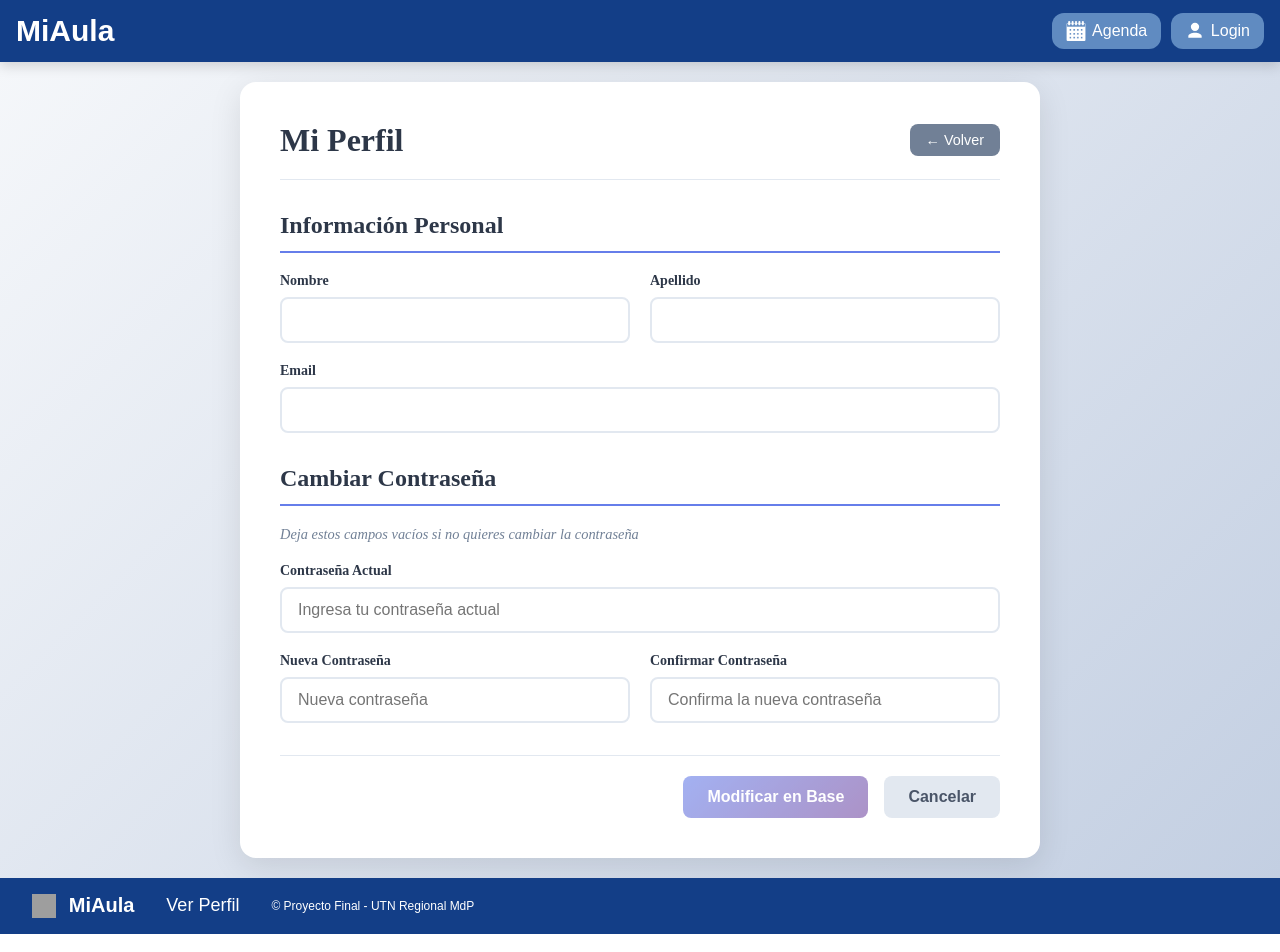
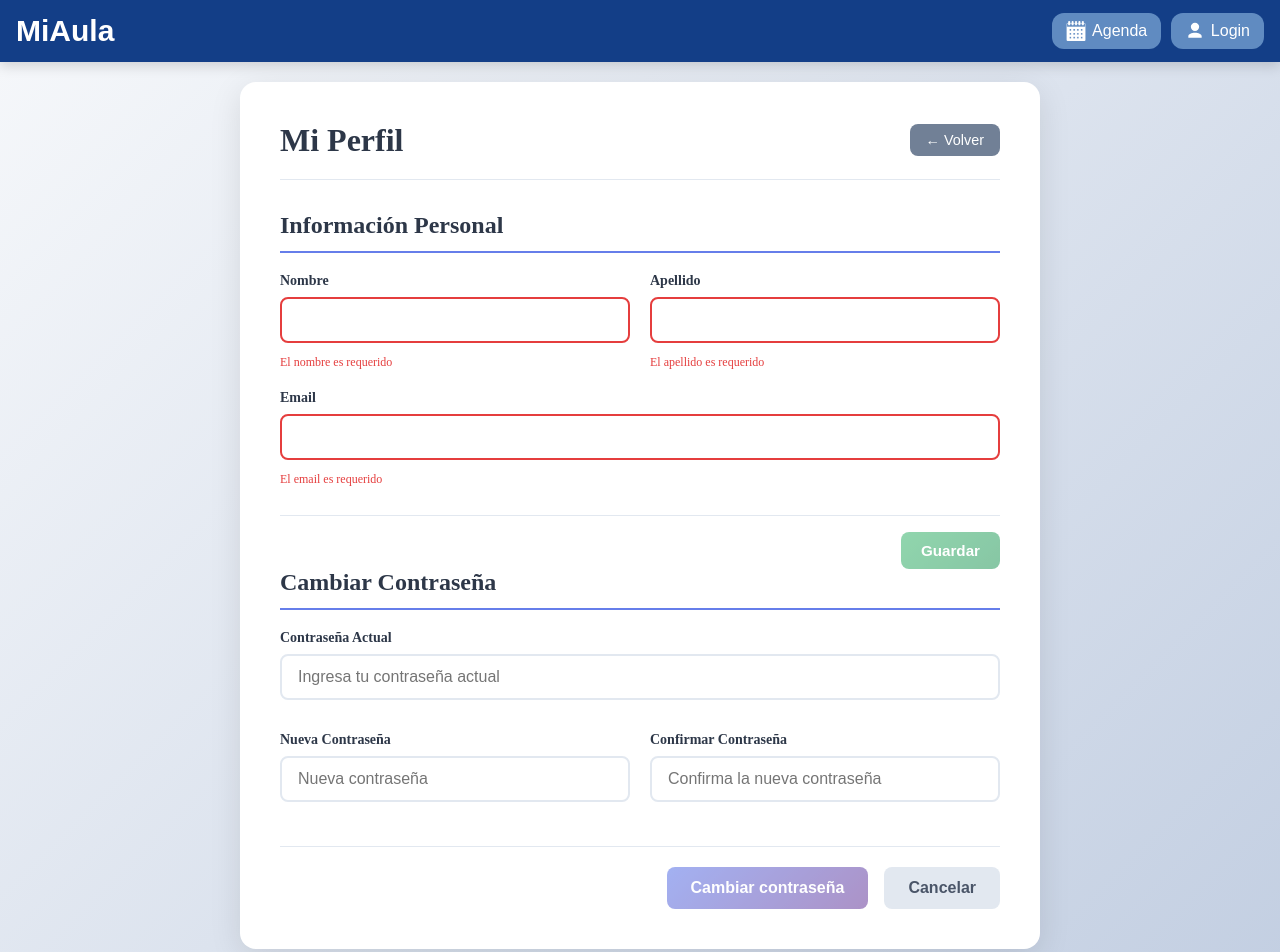
Before and after one commit to Gabigarciaret/gestor-aulas, an Angular app: page /perfil in a window 1280 px wide. Shown: the top 952 px of the page. Built offline with nearby package versions, Linux system fonts and the light colour scheme; data requests are answered from the project's data file; grey boxes are pictures that could not be loaded; a web font is replaced by a local one.

Commit message:
Editar Usuario: informacion personal y contraseña

```diff
--- a/src/app/models/usuario.ts
+++ b/src/app/models/usuario.ts
@@ -5,4 +5,5 @@ export interface Usuario {
     password?:string;
     rol?: 'ADMIN' | 'PROFESOR';
     email:string;
+    activo:boolean;
 }
--- a/src/app/pages/login/login.html
+++ b/src/app/pages/login/login.html
@@ -6,7 +6,7 @@
             <input id="nombre-email" type="text" formControlName="email">
             <span class="error">
                 @if (form.get('email')?.invalid && form.get('email')?.touched) {
-                    El campo Email es obligatorio
+                    Ingrese su Email
                 }
             </span>
         </div>
@@ -15,7 +15,7 @@
             <input id="contraseña" type="password" formControlName="password">
             <span class="error">
                 @if (form.get('password')?.invalid && form.get('password')?.touched) {
-                    El campo Contraseña es obligatorio
+                    Ingrese una Contraseña
                 }
             </span>
         </div>
--- a/src/app/pages/perfil/perfil.component.css
+++ b/src/app/pages/perfil/perfil.component.css
@@ -65,11 +65,37 @@
   border-bottom: 2px solid #667eea;
 }
 
-.section-note {
-  color: #718096;
-  font-size: 0.9rem;
-  margin: 0;
-  font-style: italic;
+.form-actions-section {
+  display: flex;
+  justify-content: flex-end;
+  padding-top: 16px;
+  margin-top: 8px;
+  border-top: 1px solid #e2e8f0;
+}
+
+.btn-save-info {
+  background: linear-gradient(135deg, #48bb78 0%, #38a169 100%);
+  color: white;
+  border: none;
+  padding: 10px 20px;
+  border-radius: 8px;
+  font-size: 0.95rem;
+  font-weight: 600;
+  cursor: pointer;
+  transition: transform 0.2s, box-shadow 0.2s;
+  box-shadow: 0 2px 8px rgba(72, 187, 120, 0.3);
+}
+
+.btn-save-info:hover:not(:disabled) {
+  transform: translateY(-2px);
+  box-shadow: 0 4px 12px rgba(72, 187, 120, 0.4);
+}
+
+.btn-save-info:disabled {
+  opacity: 0.6;
+  cursor: not-allowed;
+  transform: none;
+  box-shadow: none;
 }
 
 .form-row {
--- a/src/app/pages/perfil/perfil.component.html
+++ b/src/app/pages/perfil/perfil.component.html
@@ -5,8 +5,8 @@
       <button (click)="volver()" class="btn-volver">← Volver</button>
     </div>
 
-    <form [formGroup]="form" (ngSubmit)="onSubmit()" class="perfil-form">
-      <!-- Información personal -->
+    <!-- Formulario perfil -->
+    <form [formGroup]="formPerfil" (ngSubmit)="enviarDatos()" class="perfil-form">
       <div class="form-section">
         <h3>Información Personal</h3>
 
@@ -18,10 +18,10 @@
               type="text"
               formControlName="nombre"
               class="form-control"
-              [class.error]="form.get('nombre')?.invalid && form.get('nombre')?.touched"
+              [class.error]="formPerfil.get('nombre')?.invalid"
             />
-            @if (form.get('nombre')?.invalid && form.get('nombre')?.touched) {
-              <div class="error-message">El nombre es requerido</div>
+            @if (formPerfil.get('nombre')?.invalid) {
+            <div class="error-message">El nombre es requerido</div>
             }
           </div>
 
@@ -32,10 +32,11 @@
               type="text"
               formControlName="apellido"
               class="form-control"
-              [class.error]="form.get('apellido')?.invalid && form.get('apellido')?.touched"
+              [class.error]="
+                formPerfil.get('apellido')?.invalid"
             />
-            @if (form.get('apellido')?.invalid && form.get('apellido')?.touched) {
-              <div class="error-message">El apellido es requerido</div>
+            @if (formPerfil.get('apellido')?.invalid) {
+            <div class="error-message">El apellido es requerido</div>
             }
           </div>
         </div>
@@ -47,25 +48,34 @@
             type="email"
             formControlName="email"
             class="form-control"
-            [class.error]="form.get('email')?.invalid && form.get('email')?.touched"
+            [class.error]="formPerfil.get('email')?.invalid"
           />
-          @if (form.get('email')?.invalid && form.get('email')?.touched) {
-            <div class="error-message">
-              @if (form.get('email')?.errors?.['required']) {
-                El email es requerido
-              }
-              @if (form.get('email')?.errors?.['email']) {
-                Ingresa un email válido
-              }
-            </div>
+          @if (formPerfil.get('email')?.invalid) {
+          <div class="error-message">
+            @if (formPerfil.get('email')?.errors?.['required']) { El email es requerido } @if
+            (formPerfil.get('email')?.errors?.['email']) { Ingresa un email válido }
+          </div>
           }
         </div>
+
+        <div class="form-actions-section">
+          <button type="submit" class="btn-save-info" [disabled]="loadingPerfil || formPerfil.invalid">
+            @if (loadingPerfil) { Guardando... } @else { Guardar }
+          </button>
+        </div>
+
+        @if (mensajePerfil()) {
+        <div class="success-message">{{ mensajePerfil() }}</div>
+        } @if (errorPerfil()) {
+        <div class="error-message global-error">{{ errorPerfil() }}</div>
+        }
       </div>
+    </form>
 
-      <!-- Cambiar contraseña -->
+    <!-- Formulario contraseña -->
+    <form [formGroup]="formPassword" (ngSubmit)="enviarPassword()" class="perfil-form">
       <div class="form-section">
         <h3>Cambiar Contraseña</h3>
-        <p class="section-note">Deja estos campos vacíos si no quieres cambiar la contraseña</p>
 
         <div class="form-group">
           <label for="passwordActual">Contraseña Actual</label>
@@ -76,6 +86,11 @@
             class="form-control"
             placeholder="Ingresa tu contraseña actual"
           />
+          <div class="error-message">
+            @if (formPassword.get('passwordActual')?.errors?.['required'] &&
+            formPassword.get('passwordActual')?.touched &&
+            formPassword.get('passwordActual')?.dirty) { La contraseña actual es requerida }
+          </div>
         </div>
 
         <div class="form-row">
@@ -88,6 +103,15 @@
               class="form-control"
               placeholder="Nueva contraseña"
             />
+            <div class="error-message">
+              @if (formPassword.get('passwordNuevo')?.errors?.['required'] &&
+              formPassword.get('passwordNuevo')?.touched &&
+              formPassword.get('passwordNuevo')?.dirty){ La contraseña es requerida } @if
+              (formPassword.get('passwordNuevo')?.errors?.['minlength'] &&
+              formPassword.get('passwordNuevo')?.touched &&
+              formPassword.get('passwordNuevo')?.dirty) { La contraseña debe tener mínimo 3
+              caracteres }
+            </div>
           </div>
 
           <div class="form-group">
@@ -99,17 +123,21 @@
               class="form-control"
               placeholder="Confirma la nueva contraseña"
             />
+            <div class="error-message">
+              @if (formPassword.get('passwordConfirmar')?.errors?.['required'] &&
+              formPassword.get('passwordConfirmar')?.touched &&
+              formPassword.get('passwordConfirmar')?.dirty){ Es necesario que repitas la nueva
+              contraseña }
+            </div>
           </div>
         </div>
       </div>
 
       <!-- Mensajes -->
-      @if (mensaje) {
-        <div class="success-message">{{ mensaje }}</div>
-      }
-
-      @if (error) {
-        <div class="error-message global-error">{{ error }}</div>
+      @if (mensajePassword()) {
+      <div class="success-message">{{ mensajePassword() }}</div>
+      } @if (errorPassword()) {
+      <div class="error-message global-error">{{ errorPassword() }}</div>
       }
 
       <!-- Botones -->
@@ -117,18 +145,12 @@
         <button
           type="submit"
           class="btn-primary"
-          [disabled]="loading || form.invalid"
+          [disabled]="loadingPassword || formPassword.invalid"
         >
-          @if (loading) {
-            Guardando...
-          } @else {
-            Modificar en Base
-          }
+          @if (loadingPassword) { Cambiando contraseña... } @else { Cambiar contraseña }
         </button>
 
-        <button type="button" (click)="volver()" class="btn-secondary">
-          Cancelar
-        </button>
+        <button type="button" (click)="volver()" class="btn-secondary">Cancelar</button>
       </div>
     </form>
   </div>
--- a/src/app/pages/perfil/perfil.component.ts
+++ b/src/app/pages/perfil/perfil.component.ts
@@ -1,71 +1,130 @@
-import { Component, inject, OnInit } from '@angular/core';
+import { Component, inject, OnInit, signal } from '@angular/core';
 import { CommonModule } from '@angular/common';
 import { ReactiveFormsModule, FormBuilder, FormGroup, Validators } from '@angular/forms';
 import { Router } from '@angular/router';
 import { AuthService } from '../../auth/service/auth-service';
+import { Usuario } from '../../models/usuario';
+import { UsuarioService } from '../../services/usuario-service/usuario-service';
 
 @Component({
   selector: 'app-perfil',
   standalone: true,
   imports: [CommonModule, ReactiveFormsModule],
   templateUrl: './perfil.component.html',
-  styleUrls: ['./perfil.component.css']
+  styleUrls: ['./perfil.component.css'],
 })
 export class PerfilComponent implements OnInit {
   private auth = inject(AuthService);
   private router = inject(Router);
   private fb = inject(FormBuilder);
+  private usuarioService = inject(UsuarioService);
 
-  loading = false;
-  mensaje: string | null = null;
-  error: string | null = null;
+  usuarioActual?: Usuario;
 
-  form = this.fb.group({
-      nombre: [this.auth.infoUsuario().nombre, [Validators.required, Validators.minLength(2)]],
-      apellido: [this.auth.infoUsuario().apellido, [Validators.required, Validators.minLength(2)]],
-      email: [this.auth.infoUsuario().email, [Validators.required, Validators.email]],
-      passwordActual: ['', [Validators.required]],
-      passwordNuevo: ['', [Validators.required]],
-      passwordConfirmar: ['']
-    });
+  loadingPerfil = false;
+  loadingPassword = false;
+  mensajePerfil = signal('');
+  mensajePassword = signal('');
+  errorPerfil = signal('');
+  errorPassword = signal('');
+
+  formPerfil = this.fb.group({
+    nombre: [this.auth.infoUsuario().nombre, [Validators.required, Validators.minLength(2)]],
+    apellido: [this.auth.infoUsuario().apellido, [Validators.required, Validators.minLength(2)]],
+    email: [this.auth.infoUsuario().email, [Validators.required, Validators.email]],
+  });
+
+  formPassword = this.fb.group({
+    passwordActual: ['', [Validators.required]],
+    passwordNuevo: ['', [Validators.required, Validators.minLength(3)]],
+    passwordConfirmar: ['', [Validators.required]],
+  });
 
   ngOnInit() {
     if (!this.auth.usuarioLogueado) {
       this.router.navigate(['/login']);
       return;
     }
+
+    this.usuarioService.getUsuarioById(this.auth.infoUsuario().id).subscribe({
+      next: (data) => {
+        this.usuarioActual = data;
+      },
+      error: () => {
+        this.errorPerfil.set('Fallo en el servidor');
+        this.errorPassword.set('Fallo en el servidor');
+      },
+    });
   }
 
-  onSubmit() {
-    if (this.form.invalid) {
-      this.form.markAllAsTouched();
+  enviarDatos() {
+    if (this.formPerfil.invalid) {
       return;
     }
 
-    const formData = this.form.value;
+    this.loadingPerfil = true;
+    this.mensajePerfil.set('');
+    this.errorPerfil.set('');
 
-    // Validar contraseñas
-    if (formData.passwordNuevo && formData.passwordNuevo !== formData.passwordConfirmar) {
-      this.error = 'Las contraseñas nuevas no coinciden';
+    this.usuarioActual = {
+      ...this.usuarioActual!,
+      nombre: this.formPerfil.value.nombre!,
+      apellido: this.formPerfil.value.apellido!,
+      email: this.formPerfil.value.email!,
+    };
+
+    this.auth.actualizarInfoUsuario(this.usuarioActual!).subscribe({
+      next: () => {
+        this.mensajePerfil.set('¡Perfil actualizado correctamente!');
+        this.loadingPerfil = false;
+      },
+      error: () => {
+        this.errorPerfil.set('Error al actualizar el perfil');
+        this.loadingPerfil = false;
+      },
+    });
+  }
+
+  enviarPassword() {
+    if (this.formPassword.invalid) {
       return;
     }
 
-    this.loading = true;
-    this.error = null;
-    this.mensaje = null;
+    this.loadingPassword = true;
+    this.mensajePassword.set('');
+    this.errorPassword.set('');
 
-    // Por ahora solo simular la actualización
-    setTimeout(() => {
-      this.loading = false;
-      this.mensaje = '¡Perfil actualizado correctamente!';
+    if (
+      !this.auth.validarPassword(
+        this.usuarioActual!.password!,
+        this.formPassword.value.passwordActual!
+      )
+    ) {
+      this.errorPassword.set('Contraseña incorrecta');
+      this.loadingPassword = false;
+      return;
+    }
 
-      // Limpiar campos de contraseña
-      this.form.patchValue({
-        passwordActual: '',
-        passwordNuevo: '',
-        passwordConfirmar: ''
+    if (this.formPassword.value.passwordNuevo! !== this.formPassword.value.passwordConfirmar!) {
+      this.errorPassword.set('Repite correctamente la nueva contraseña');
+      this.loadingPassword = false;
+      return;
+    }
+
+    this.usuarioService
+      .actualizarPassword(this.usuarioActual?.id!, this.formPassword.value.passwordNuevo!)
+      .subscribe({
+        next: () => {
+          this.mensajePassword.set('¡Contraseña actualizada correctamente!');
+          this.formPassword.reset();
+          this.formPassword.markAsUntouched();
+          this.loadingPassword = false;
+        },
+        error: () => {
+          this.errorPassword.set('Error al actualizar la contraseña');
+          this.loadingPassword = false;
+        },
       });
-    }, 1000);
   }
 
   volver() {
```
Also changed, not shown: db/db.json (+33 -22 lines), src/app/auth/service/auth-service.ts (+38 -8 lines), src/app/services/usuario-service/usuario-service.ts (+13 -2 lines).
